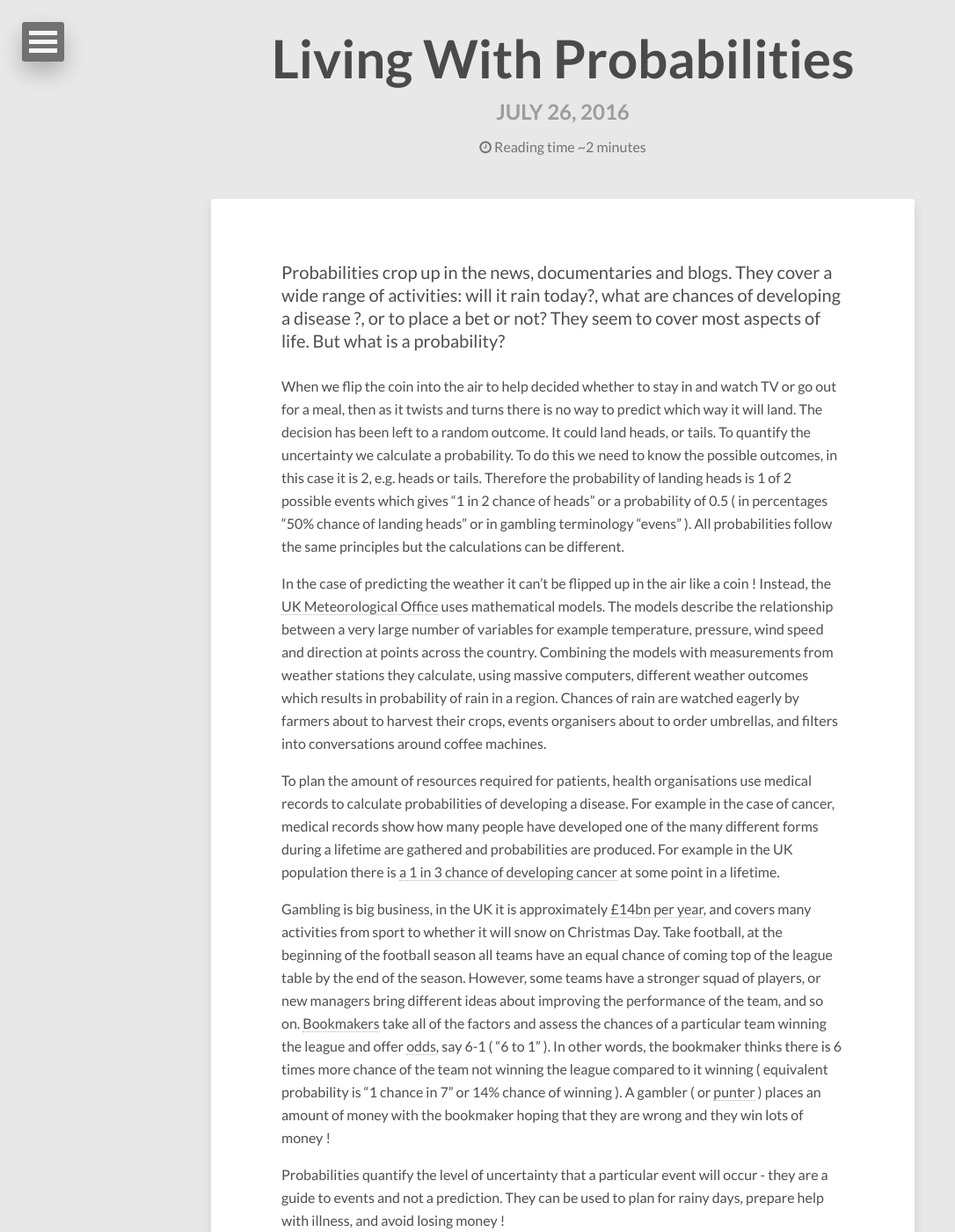
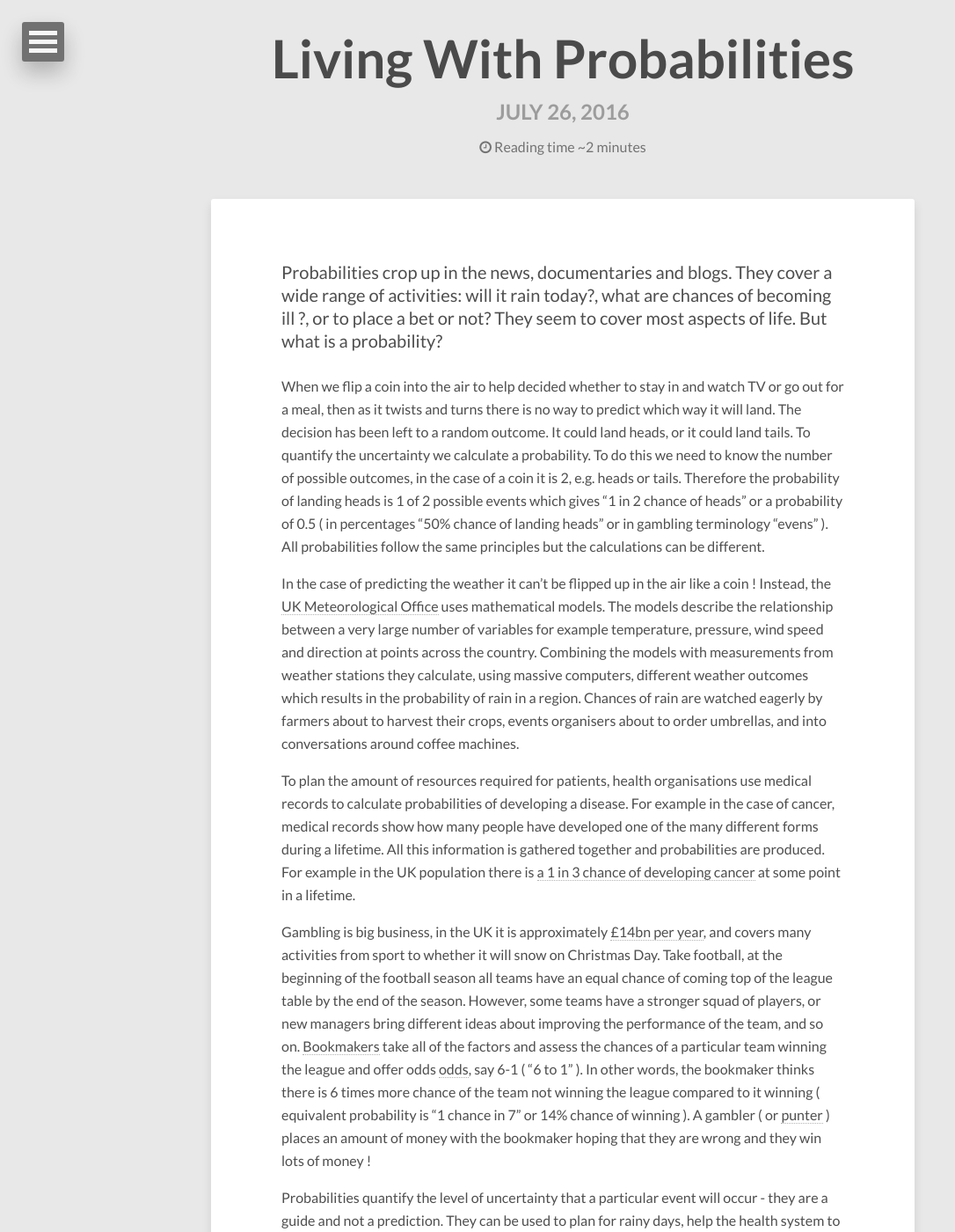
Before and after one commit to dtinblack/dtinblack.github.io, a Jekyll site: the page built from _posts/2016-07-26-living-with-probabilities.md, in a window 1280 px wide and 1400 px high. Shown: the whole window at 88% size, without its empty margins (0-1086 px from the left). Built offline with Jekyll 4.4.1, drawn with Linux system fonts in a browser that asks for light colours; nearby versions of some CDN libraries; some of the changed text lies outside the part shown.

Commit message:
edited text

```diff
--- a/_posts/2016-07-26-living-with-probabilities.md
+++ b/_posts/2016-07-26-living-with-probabilities.md
@@ -7,25 +7,23 @@ tags: [probabilities, weather, football, health]
 ---
 
 <p>
-Probabilities crop up in the news, documentaries and blogs.  They cover a wide range of activities:  will it rain today?, what are chances of developing a disease ?, or to place a bet or not?  They seem to cover most aspects of life.  But what is a probability?
+Probabilities crop up in the news, documentaries and blogs.  They cover a wide range of activities:  will it rain today?, what are chances of becoming ill ?, or to place a bet or not?  They seem to cover most aspects of life.  But what is a probability?
 </p>
 
-When we flip the coin into the air to help decided whether to stay in and watch TV or go out
+When we flip a coin into the air to help decided whether to stay in and watch TV or go out
 for a meal, then as it twists and turns there is no way to predict which way it will land. The
-decision has been left to a random outcome. It could land heads, or tails.  To quantify the
-uncertainty we calculate a probability.  To do this we need to know the possible outcomes, in
-this case it is 2, e.g. heads or tails. Therefore the probability of landing heads is 1 of 2
-possible events which gives “1 in 2 chance of heads”  or a probability of 0.5 ( in percentages "50% chance of landing heads" or in gambling terminology “evens” ).  All probabilities follow the same principles but the calculations can be different.
+decision has been left to a random outcome. It could land heads, or it could land tails.  To quantify the
+uncertainty we calculate a probability.  To do this we need to know the number of possible outcomes, in the case of a coin it is 2, e.g. heads or tails. Therefore the probability of landing heads is 1 of 2 possible events which gives “1 in 2 chance of heads”  or a probability of 0.5 ( in percentages "50% chance of landing heads" or in gambling terminology “evens” ).  All probabilities follow the same principles but the calculations can be different.
 
 In the case of predicting the weather it can’t be flipped up in the air like a coin ! Instead,
 the [UK Meteorological Office](http://www.metoffice.gov.uk/news/in-depth/science-behind-probability-of-precipitation)
 uses mathematical models. The models describe the relationship between a very large number of variables for example temperature, pressure, wind speed and direction at points across the country. Combining the models with measurements from weather stations
-they calculate, using massive computers, different weather outcomes which results in probability of rain in a region. Chances of rain are watched eagerly by farmers about to harvest their crops, events organisers about to order umbrellas, and filters into conversations around coffee machines.
+they calculate, using massive computers, different weather outcomes which results in the probability of rain in a region. Chances of rain are watched eagerly by farmers about to harvest their crops, events organisers about to order umbrellas, and into conversations around coffee machines.
 
 To plan the amount of resources required for patients, health organisations use medical records
-to calculate probabilities of developing a disease. For example in the case of cancer, medical records show how many people have developed one of the many different forms during a lifetime are gathered and probabilities are produced. For example in the UK population there
+to calculate probabilities of developing a disease. For example in the case of cancer, medical records show how many people have developed one of the many different forms during a lifetime. All this information is gathered together and probabilities are produced. For example in the UK population there
 is [a 1 in 3 chance of developing cancer](http://www.macmillan.org.uk/Cancerinformation/Aboutcancer/Whogetscancer.aspx) at some point in a lifetime.
 
-Gambling is big business, in the UK it is approximately [£14bn per year](http://www.gamblingcommission.gov.uk/news-action-and-statistics/news/2016/New-figures-show-online-gambling-is-largest-gambling-sector-in-Britain.aspx), and covers many activities from sport to whether it will snow on Christmas Day.  Take football, at the beginning of the football season all teams have an equal chance of coming top of the league table by the end of the season. However, some teams have a stronger squad of players, or new managers bring different ideas about improving the performance of the team, and so on.  [Bookmakers](https://en.wikipedia.org/wiki/Bookmaker) take all of the factors and assess the chances of a particular team winning the league and offer [odds](http://en.wikipedia.org/wiki/Odds), say 6-1 ( “6 to 1” ). In other words, the bookmaker thinks there is 6 times more chance of the team not winning the league compared to it winning ( equivalent probability is "1 chance in 7" or 14% chance of winning ). A gambler ( or [punter](http://dictionary.cambridge.org/dictionary/english/punter) ) places an amount of money with the bookmaker hoping that they are wrong and they win lots of money !
+Gambling is big business, in the UK it is approximately [£14bn per year](http://www.gamblingcommission.gov.uk/news-action-and-statistics/news/2016/New-figures-show-online-gambling-is-largest-gambling-sector-in-Britain.aspx), and covers many activities from sport to whether it will snow on Christmas Day.  Take football, at the beginning of the football season all teams have an equal chance of coming top of the league table by the end of the season. However, some teams have a stronger squad of players, or new managers bring different ideas about improving the performance of the team, and so on.  [Bookmakers](https://en.wikipedia.org/wiki/Bookmaker) take all of the factors and assess the chances of a particular team winning the league and offer odds [odds](http://en.wikipedia.org/wiki/Odds), say 6-1 ( “6 to 1” ). In other words, the bookmaker thinks there is 6 times more chance of the team not winning the league compared to it winning ( equivalent probability is "1 chance in 7" or 14% chance of winning ). A gambler ( or [punter](http://dictionary.cambridge.org/dictionary/english/punter) ) places an amount of money with the bookmaker hoping that they are wrong and they win lots of money !
 
-Probabilities quantify the level of uncertainty that a particular event will occur - they are a guide to events and not a prediction. They can be used to plan for rainy days, prepare help with illness, and avoid losing money !
+Probabilities quantify the level of uncertainty that a particular event will occur - they are a guide and not a prediction. They can be used to plan for rainy days, help the health system to prepare for future illnesses, and avoid losing money !
```
